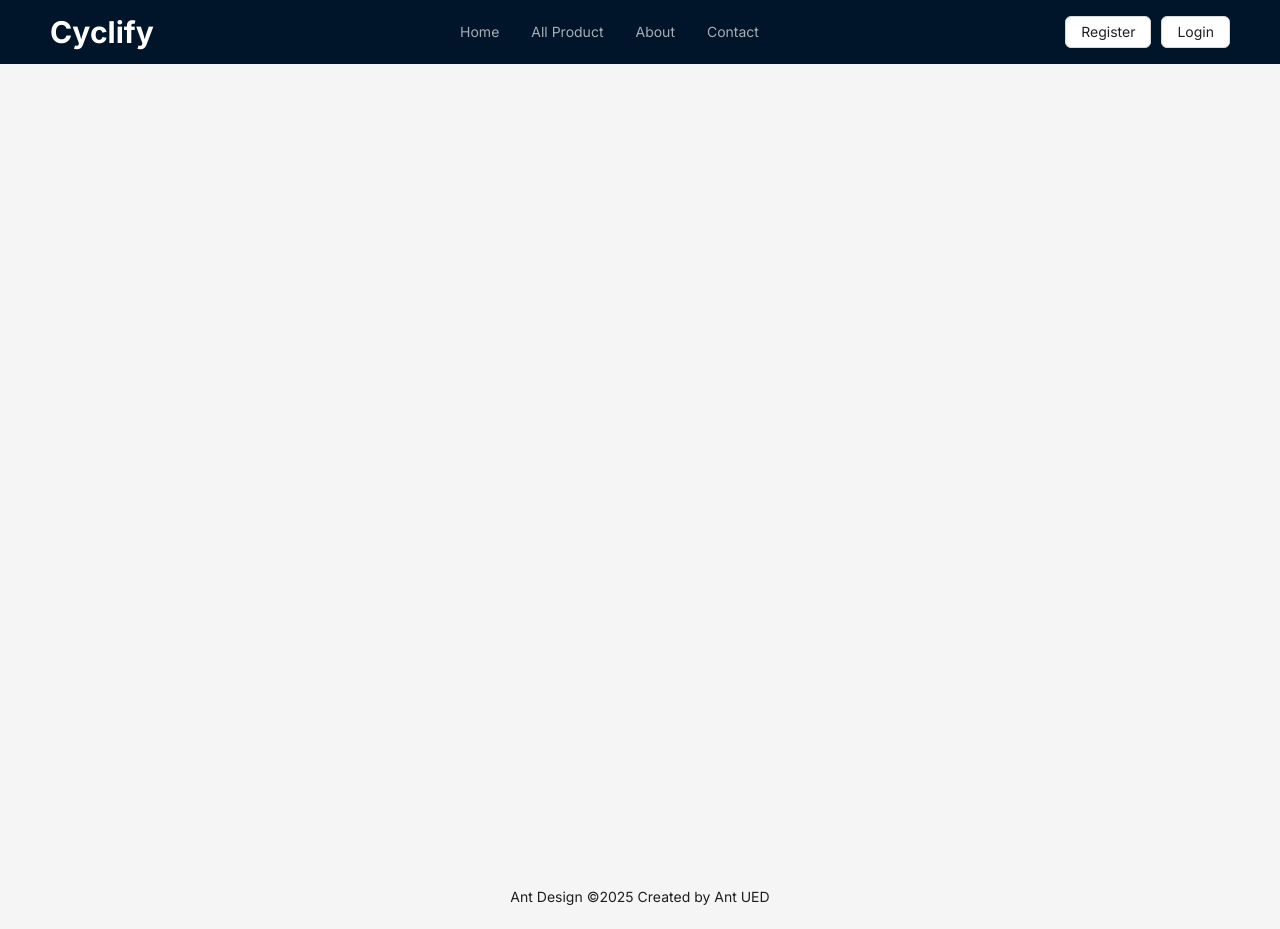
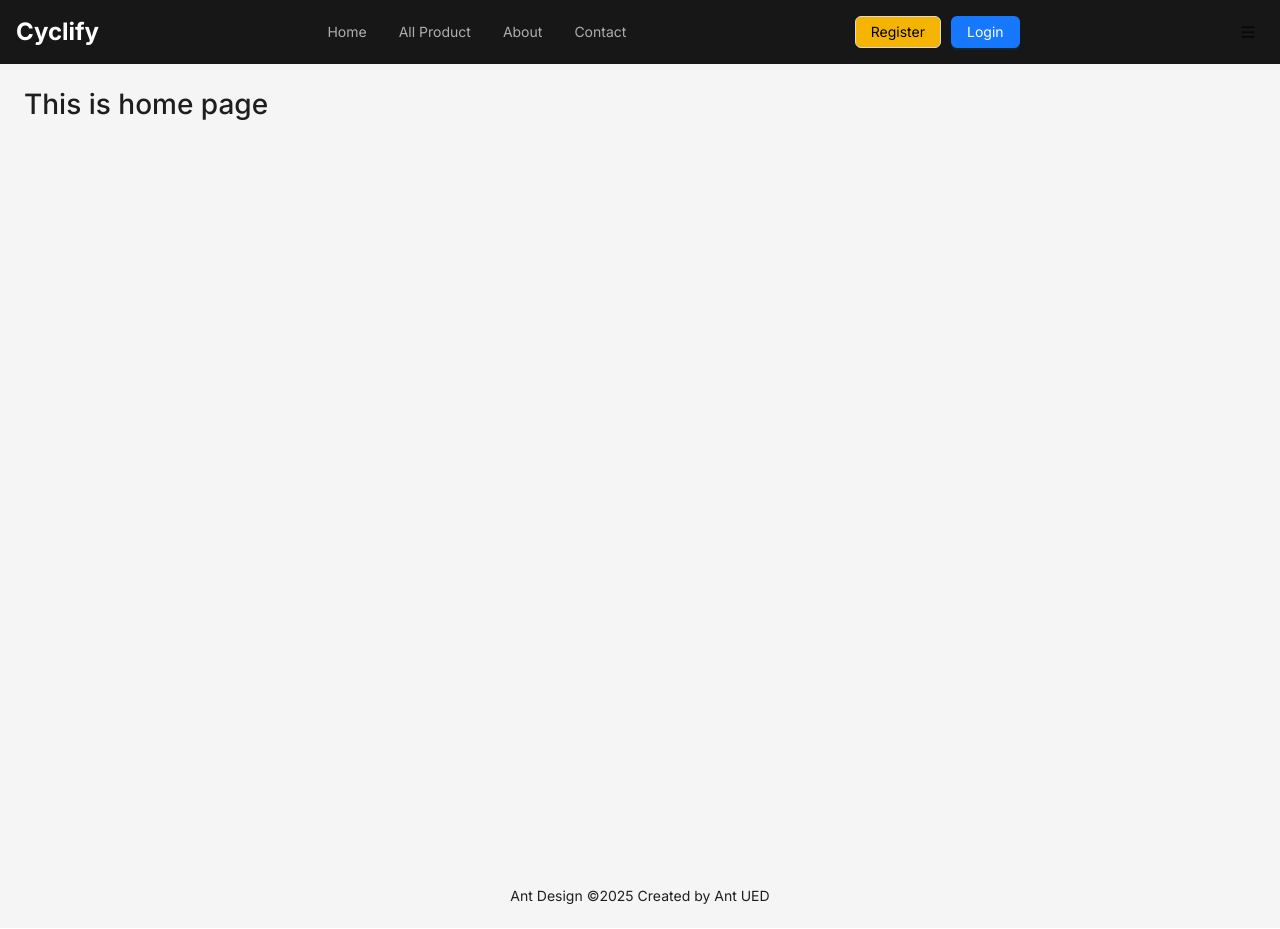
Before and after one commit to rifat-sarker/bicycle-store-client, a React (Vite) app: page / in a window 1280 px wide. Built offline with nearby package versions, Linux system fonts and the light colour scheme.

Commit message:
update navbar

```diff
--- a/src/components/layout/Navbar.tsx
+++ b/src/components/layout/Navbar.tsx
@@ -1,25 +1,161 @@
-import { Button, Layout, Menu } from "antd";
-import { Header } from "antd/es/layout/layout";
+import { useState } from "react";
+import { Layout, Menu, Button, Drawer } from "antd";
+import { MenuOutlined } from "@ant-design/icons";
+import "antd/dist/reset.css";
 import { navbarItemsGenerator } from "../../utils/navbarItemsGenerator";
 import { homePaths } from "../../routes/home.routes";
 
+const { Header } = Layout;
+
+// Define primary and secondary colors
+const primaryColor = "#171717";
+const secondaryColor = "#f4b400";
+
 const Navbar = () => {
+  const [drawerVisible, setDrawerVisible] = useState(false);
+
+  const toggleDrawer = () => {
+    setDrawerVisible(!drawerVisible);
+  };
+
   return (
     <Layout>
-      <Header style={{ display: "flex", alignItems: "center", gap: "10px" }}>
-        <div style={{ color: "white", fontSize: "30px", fontWeight: "bold" }}>
-        Cyclify
+      <Header
+        style={{
+          display: "flex",
+          alignItems: "center",
+          justifyContent: "space-between",
+          backgroundColor: primaryColor,
+          padding: "0 16px",
+        }}
+      >
+        {/* Logo */}
+        <div
+          style={{
+            color: "white",
+            fontSize: "24px",
+            fontWeight: "bold",
+          }}
+        >
+          Cyclify
         </div>
+
+        {/* Desktop Menu */}
+        <div className="desktop-menu">
+          <Menu
+            theme="dark"
+            mode="horizontal"
+            items={navbarItemsGenerator(homePaths)}
+            style={{
+              backgroundColor: primaryColor,
+              color: "#C2C2C2",
+              borderBottom: "none",
+            }}
+          />
+        </div>
+
+        <div style={{ gap: "10px" }} className="desktop-buttons">
+          <Button
+            href="/register"
+            style={{ backgroundColor: secondaryColor, color: "black" }}
+          >
+            Register
+          </Button>
+          <Button href="/login" type="primary">
+            Login
+          </Button>
+        </div>
+
+        <Button
+          type="text"
+          icon={<MenuOutlined />}
+          onClick={toggleDrawer}
+          className="mobile-menu-toggle"
+        />
+      </Header>
+
+      {/* Mobile Drawer */}
+      <Drawer
+        placement="right"
+        onClose={toggleDrawer}
+        open={drawerVisible}
+        bodyStyle={{ padding: 0 }}
+      >
         <Menu
-          theme="dark"
-          mode="horizontal"
-          defaultSelectedKeys={["1"]}
+          theme="light"
+          mode="vertical"
           items={navbarItemsGenerator(homePaths)}
-          style={{ flex: 1, justifyContent: "center", minWidth: 0 }}
         />
-        <Button href="/register">Register</Button>
-        <Button href="/login">Login</Button>
-      </Header>
+        <div
+          style={{
+            padding: "16px",
+            display: "flex",
+            flexDirection: "column",
+            gap: "10px",
+          }}
+        >
+          <Button
+            href="/register"
+            style={{ backgroundColor: secondaryColor, color: "black" }}
+          >
+            Register
+          </Button>
+          <Button href="/login" type="primary">
+            Login
+          </Button>
+        </div>
+      </Drawer>
+
+      <style jsx="true">{`
+        /* Hide desktop menu and buttons on small screens */
+        .desktop-menu,
+        .desktop-buttons {
+          display: none;
+        }
+
+        /* Adjust toggle button size and alignment */
+        .mobile-menu-toggle {
+          display: flex;
+          align-items: center;
+          justify-content: center;
+          font-size: 24px; /* Increase icon size */
+          color: white;
+          background: none;
+          border: none;
+          cursor: pointer;
+          width: 48px; /* Ensure button size is consistent */
+          height: 48px;
+          padding: 0;
+          margin-left: auto;
+        }
+
+        /* Hover effect for toggle button */
+        .mobile-menu-toggle:hover {
+          background-color: rgba(255, 255, 255, 0.1);
+          border-radius: 8px;
+        }
+
+        /* Custom active menu item style */
+        .ant-menu-item-selected {
+          background: none !important;
+          // border-bottom: 2px solid ${secondaryColor} !important; /* Add underline */
+        }
+
+        .ant-menu-item:hover {
+          background-color: rgba(255, 255, 255, 0.1);
+        }
+
+        /* Responsive styles for larger screens */
+        @media (min-width: 768px) {
+          .desktop-menu,
+          .desktop-buttons {
+            display: flex;
+          }
+          .mobile-menu-toggle {
+            display: none;
+          }
+        }
+      `}</style>
     </Layout>
   );
 };
--- a/src/pages/Contact.tsx
+++ b/src/pages/Contact.tsx
@@ -1,3 +1,4 @@
+
 
 const Contact = () => {
     return (
--- a/src/routes/home.routes.tsx
+++ b/src/routes/home.routes.tsx
@@ -6,7 +6,7 @@ import AllProduct from "../pages/product/AllProduct";
 export const homePaths = [
   {
     name: "Home",
-    path: "home",
+    path: "/",
     element: <HomePage />,
   },
   {
--- a/src/utils/navbarItemsGenerator.tsx
+++ b/src/utils/navbarItemsGenerator.tsx
@@ -4,19 +4,25 @@ import { TNavbarItem, TUserPath } from "../types/navbar.type";
 export const navbarItemsGenerator = (items: TUserPath[]) => {
   const navbarItems = items.reduce((acc: TNavbarItem[], item) => {
     if (item.path && item.name) {
+      // Handle the "/" route separately for the Home link
+      const linkTo = item.path === "/" ? "/" : `/${item.path}`;
+
       acc.push({
         key: item.name,
-        label: <NavLink to={`/${item.path}`}>{item.name}</NavLink>,
+        label: <NavLink to={linkTo}>{item.name}</NavLink>,
       });
     }
     if (item.children) {
       acc.push({
         key: item.name,
         label: item.name,
-        children: item.children.map((child) => ({
-          key: child.name,
-          label: <NavLink to={`/${child.path}`}>{child.name}</NavLink>,
-        })),
+        children: item.children.map((child) => {
+          const linkTo = child.path === "/" ? "/" : `/${child.path}`;
+          return {
+            key: child.name,
+            label: <NavLink to={linkTo}>{child.name}</NavLink>,
+          };
+        }),
       });
     }
     return acc;
```
